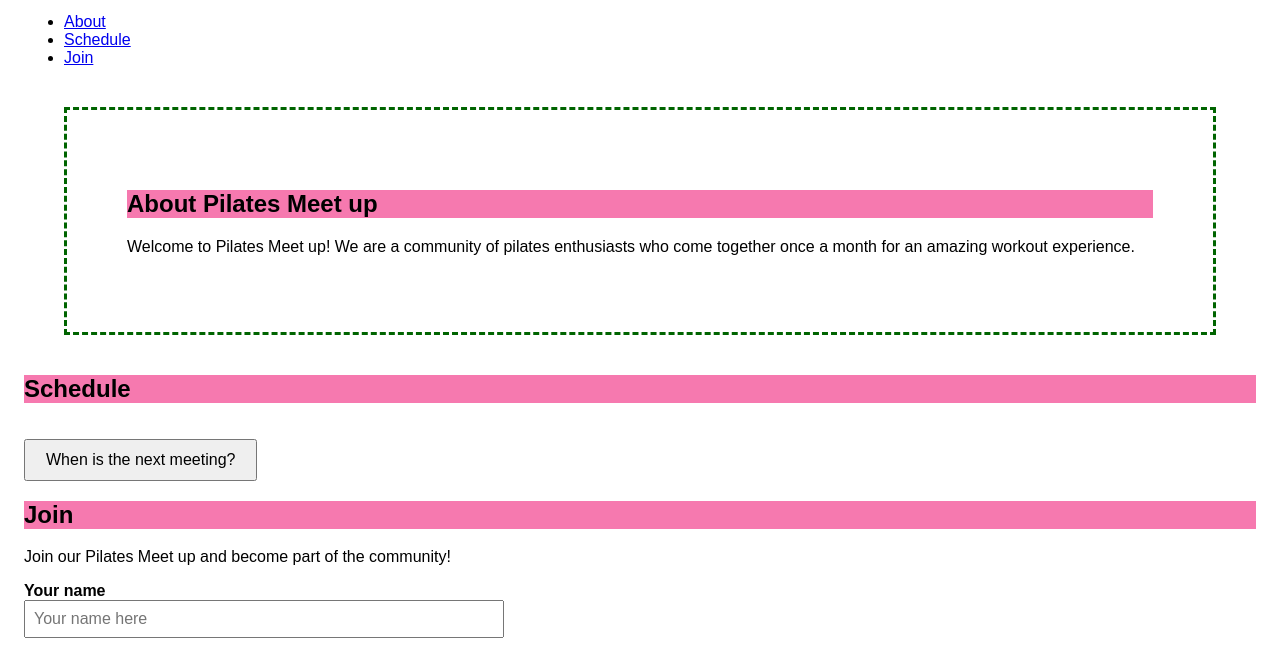
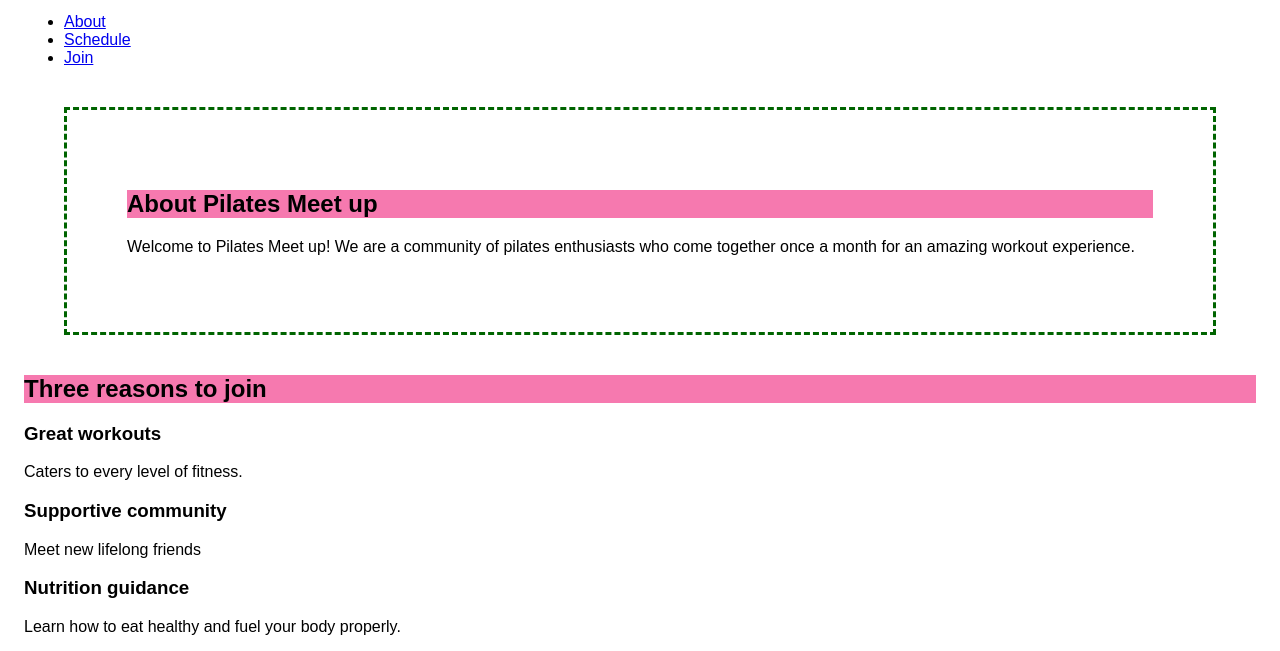
Before and after one commit to BabySodaCodex/signup-page-new, a plain HTML site: page index.html in a window 1280 px wide. Shown: the part 101-752 px from the top of the page. Drawn offline with Linux system fonts and the light colour scheme.

Commit message:
add card row with flexbox

```diff
--- a/index.html
+++ b/index.html
@@ -25,6 +25,30 @@
         <h2>About Pilates Meet up</h2>
         <p>Welcome to Pilates Meet up! We are a community of pilates enthusiasts who come together once a month for an amazing workout experience.</p>
         </section>
+
+        <section id="reasons">
+          <h2>Three reasons to join</h2>
+                <div class="cards">
+
+                    <div class="card">
+                    <h3>Great workouts</h3>
+                    <p>Caters to every level of fitness.</p>
+                  </div>
+
+
+                  <div class="card">
+                    <h3>Supportive community</h3>
+                    <p>Meet new lifelong friends</p>
+                  </div>
+
+                  <div class="card">
+                    <h3>Nutrition guidance</h3>
+                    <p>Learn how to eat healthy and fuel your body properly.</p>
+                  </div>
+
+                </div>
+
+            </section>
 
         <section id="schedule">
         <h2>Schedule</h2>
```
